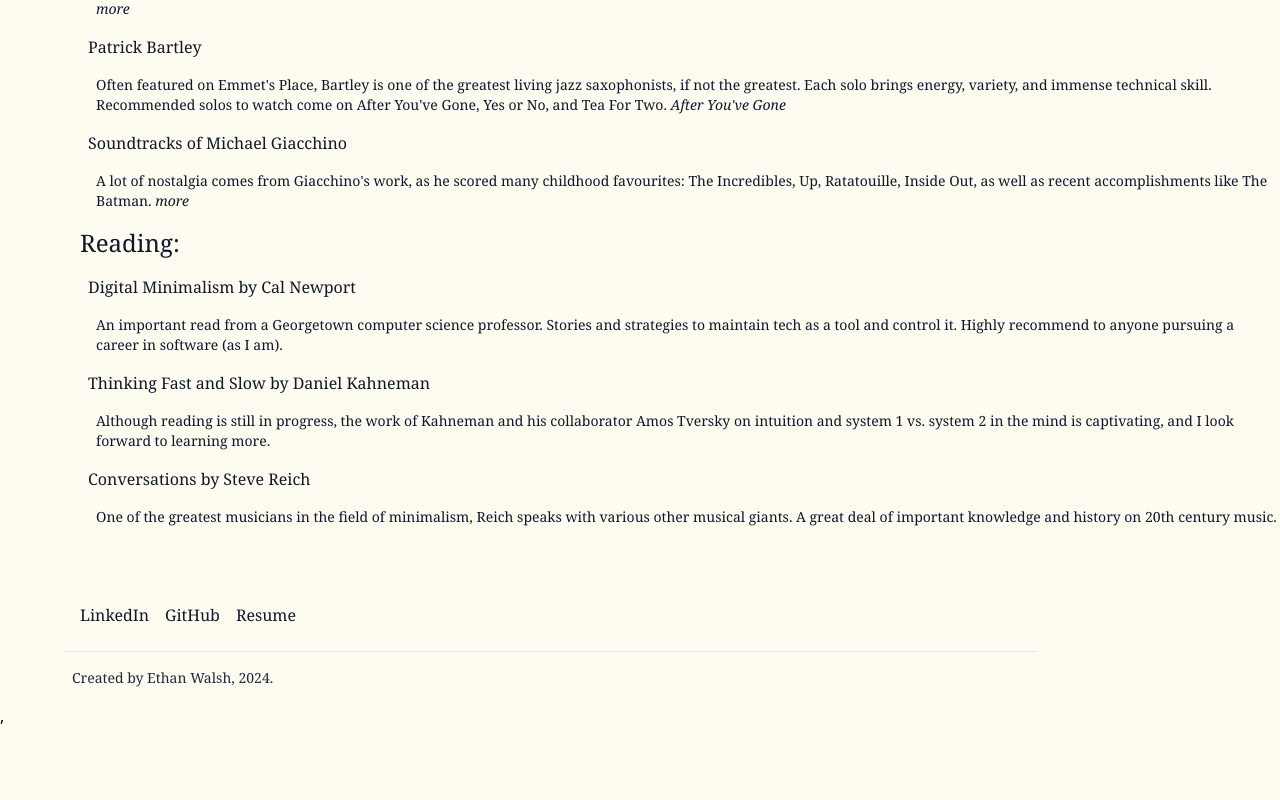
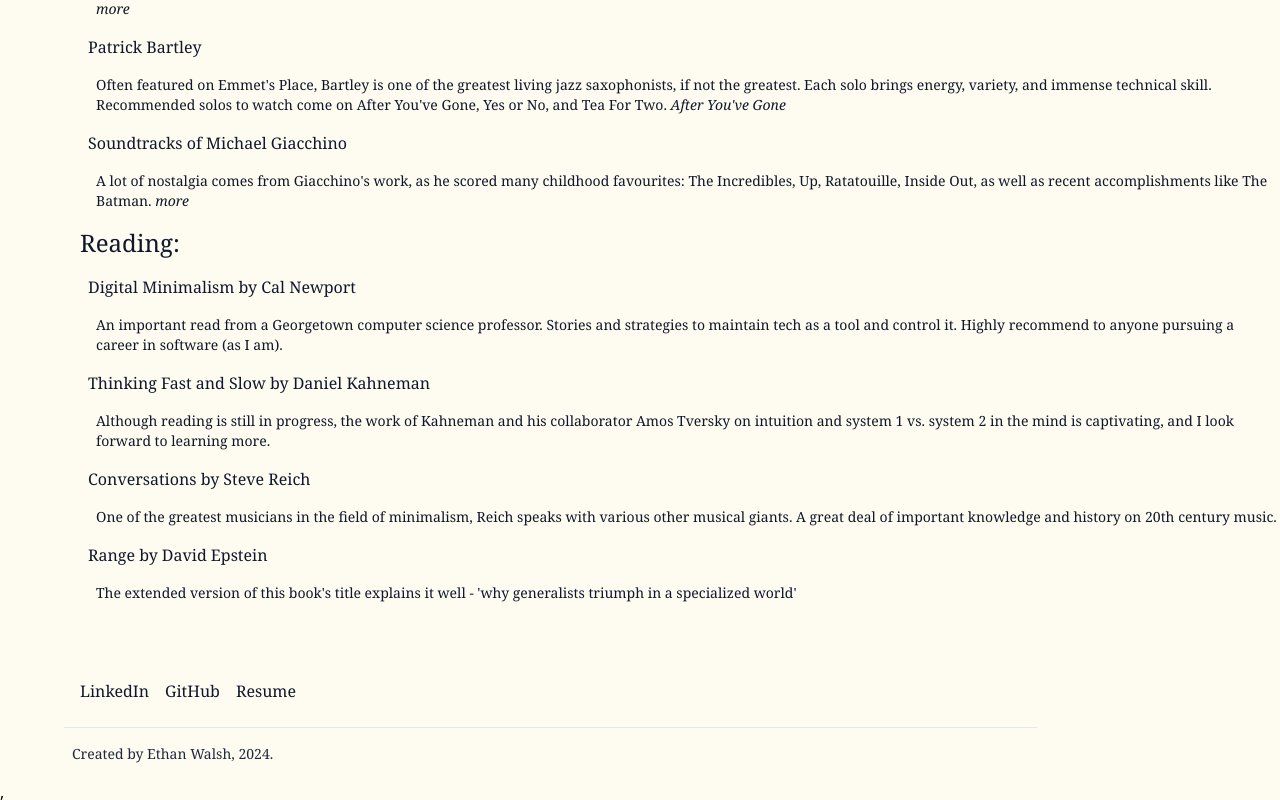
Before and after one commit to ethanwalsh16/portfolio_v2, a React (Vite) app: page /media in a window 1280 px wide. Shown: the part 561-1361 px from the top of the page. Before the commit the page ends 1289 px from the top, so only its background shows below. Built offline with nearby package versions, Linux system fonts and the light colour scheme.

Commit message:
small content updates

```diff
--- a/src/pages/Media.tsx
+++ b/src/pages/Media.tsx
@@ -106,6 +106,10 @@ function App() {
 				<p className="font-serif text-slate-900 ml-2">Conversations by Steve Reich</p>
 
 					<p className="font-serif text-slate-900 ml-4 text-sm">One of the greatest musicians in the field of minimalism, Reich speaks with various other musical giants. A great deal of important knowledge and history on 20th century music.</p>
+
+				<p className="font-serif text-slate-900 ml-2">Range by David Epstein</p>
+
+					<p className="font-serif text-slate-900 ml-4 text-sm">The extended version of this book's title explains it well - 'why generalists triumph in a specialized world'</p>
 		</div>
       </main>
       <div className="py-8"></div>
--- a/src/pages/Tech.tsx
+++ b/src/pages/Tech.tsx
@@ -68,7 +68,7 @@ function App() {
 			<p className="font-serif text-slate-900 pb-2"><i>The stack:</i></p>
 			<ul className="font-serif text-slate-900 text-md space-y-1">
 				<li>Languages: Java, Python, C/C++, SQL, JavaScript, HTML/CSS, MATLAB</li>
-				<li>Frameworks & Libraries: React.js, Node.js, Next.js, FastAPI, MongoDB, OpenCV, JUnit</li>
+				<li>Frameworks & Libraries: React.js, Next.js, Node.js, FastAPI, MongoDB, OpenCV, JUnit</li>
 				<li>Tools: Git, Unix/Linux, Figma, Docker, Firebase, Sonarqube</li>
 			</ul>
 		</div>
```
